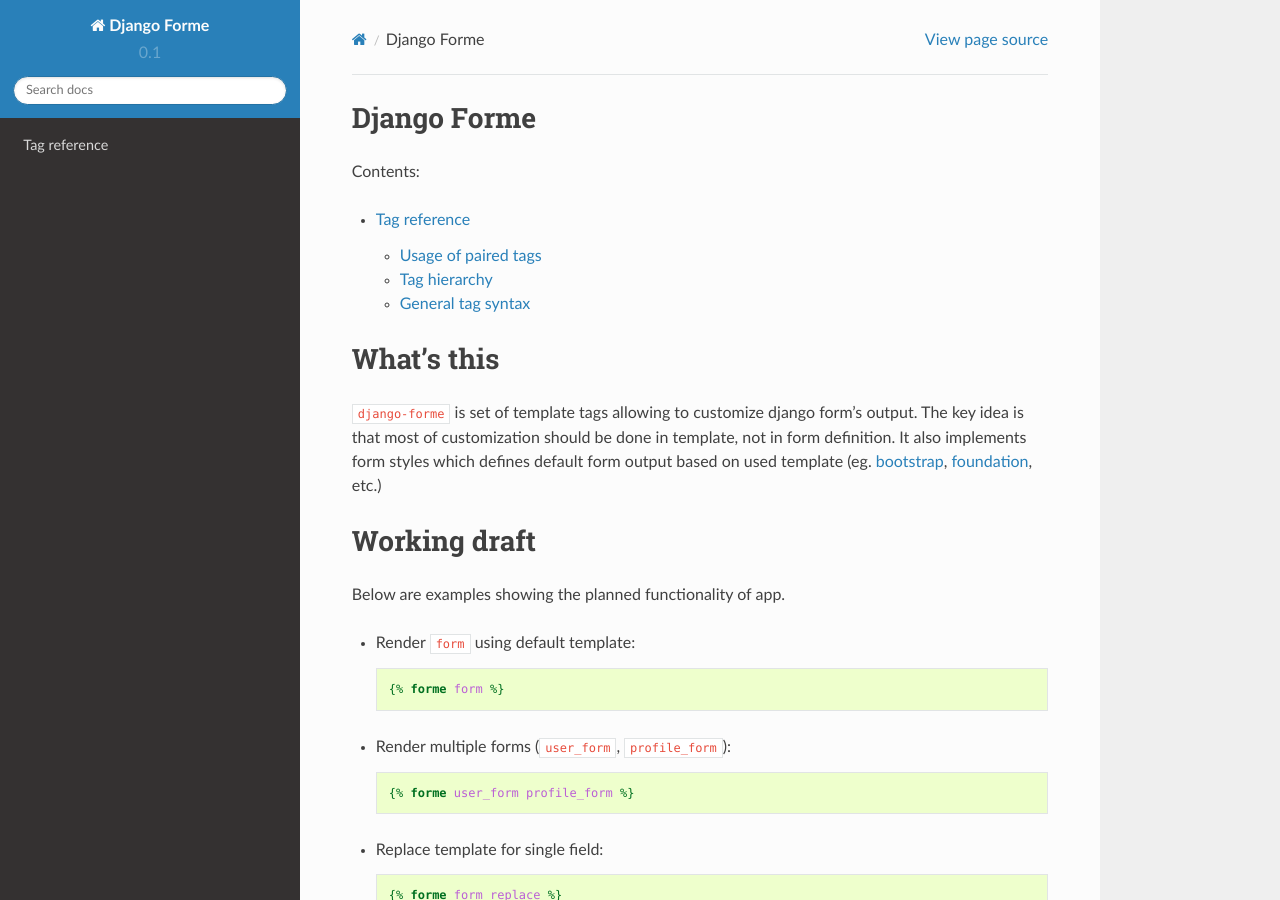
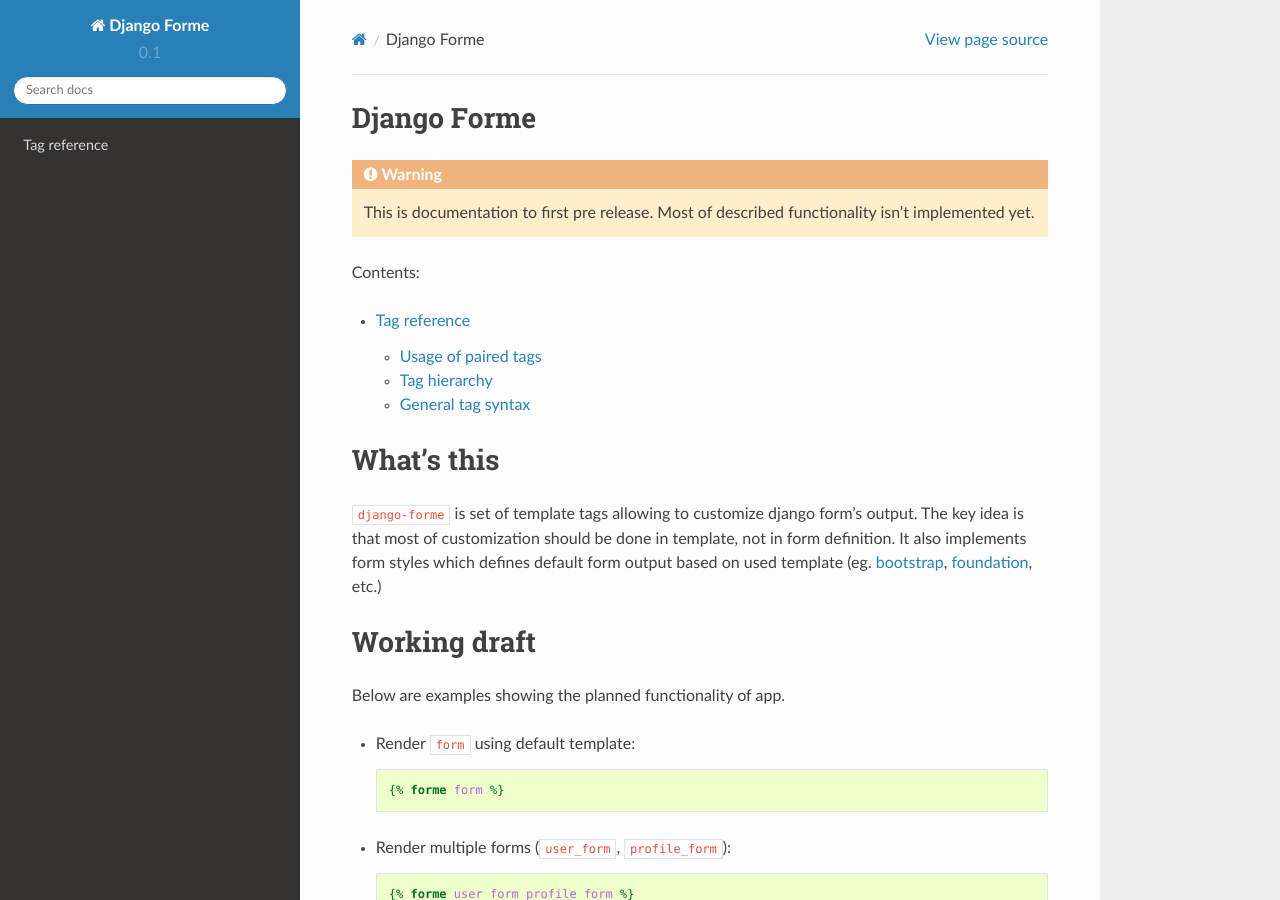
Before and after one commit to blubecks/django-forme, a Sphinx documentation site: the page built from docs/index.rst, in a window 1280 px wide and 900 px high. Built offline with Sphinx 7.4.7 and the Read the Docs theme 2.0.0, drawn with Linux system fonts in a browser that asks for light colours.

Commit message:
Added prelease info to docs.

```diff
--- a/docs/index.rst
+++ b/docs/index.rst
@@ -1,5 +1,8 @@
 Django Forme
 ============
+
+.. warning:: This is documentation to first pre release. Most of described
+   functionality isn't implemented yet.
 
 Contents:
 
```
